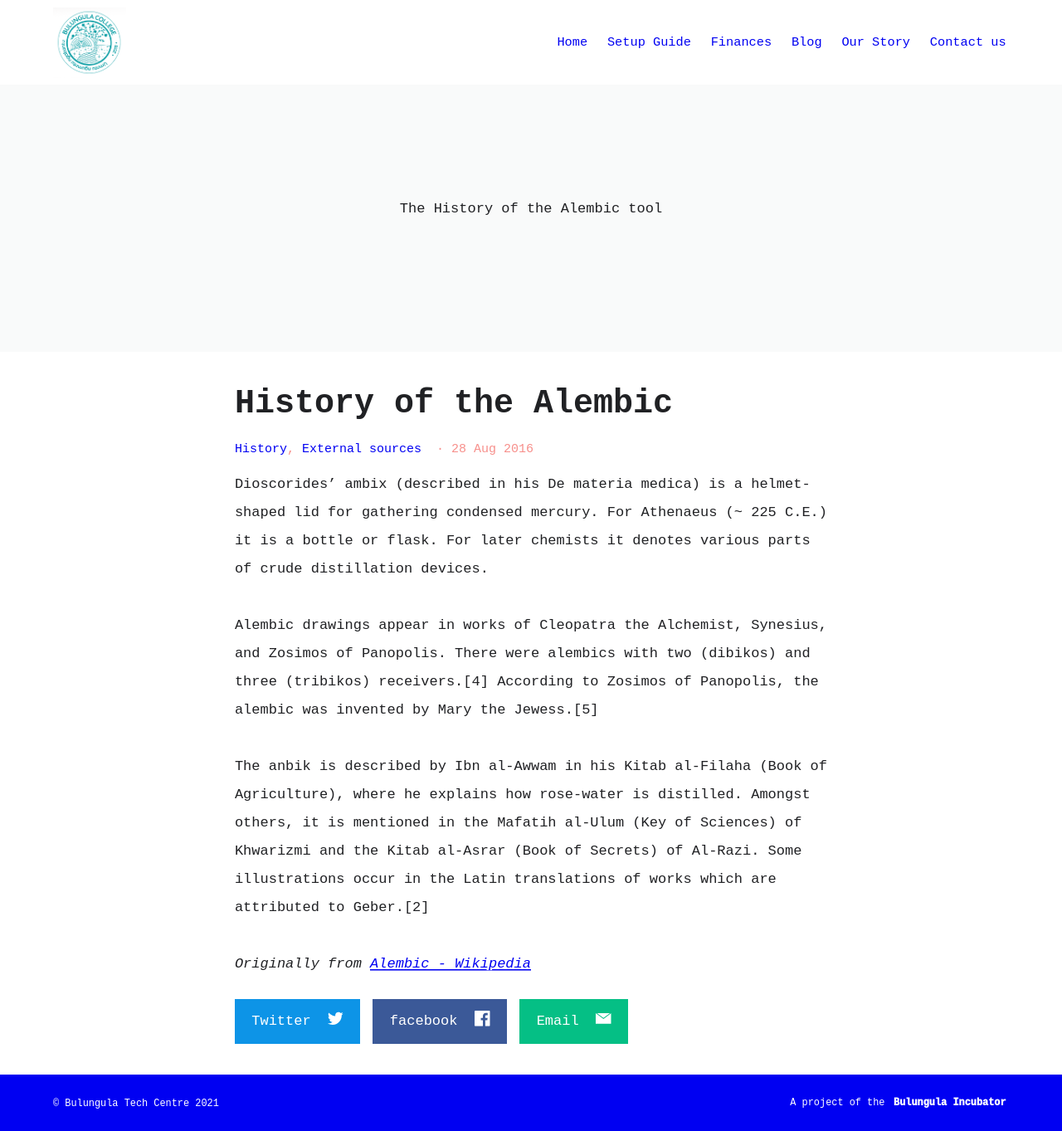
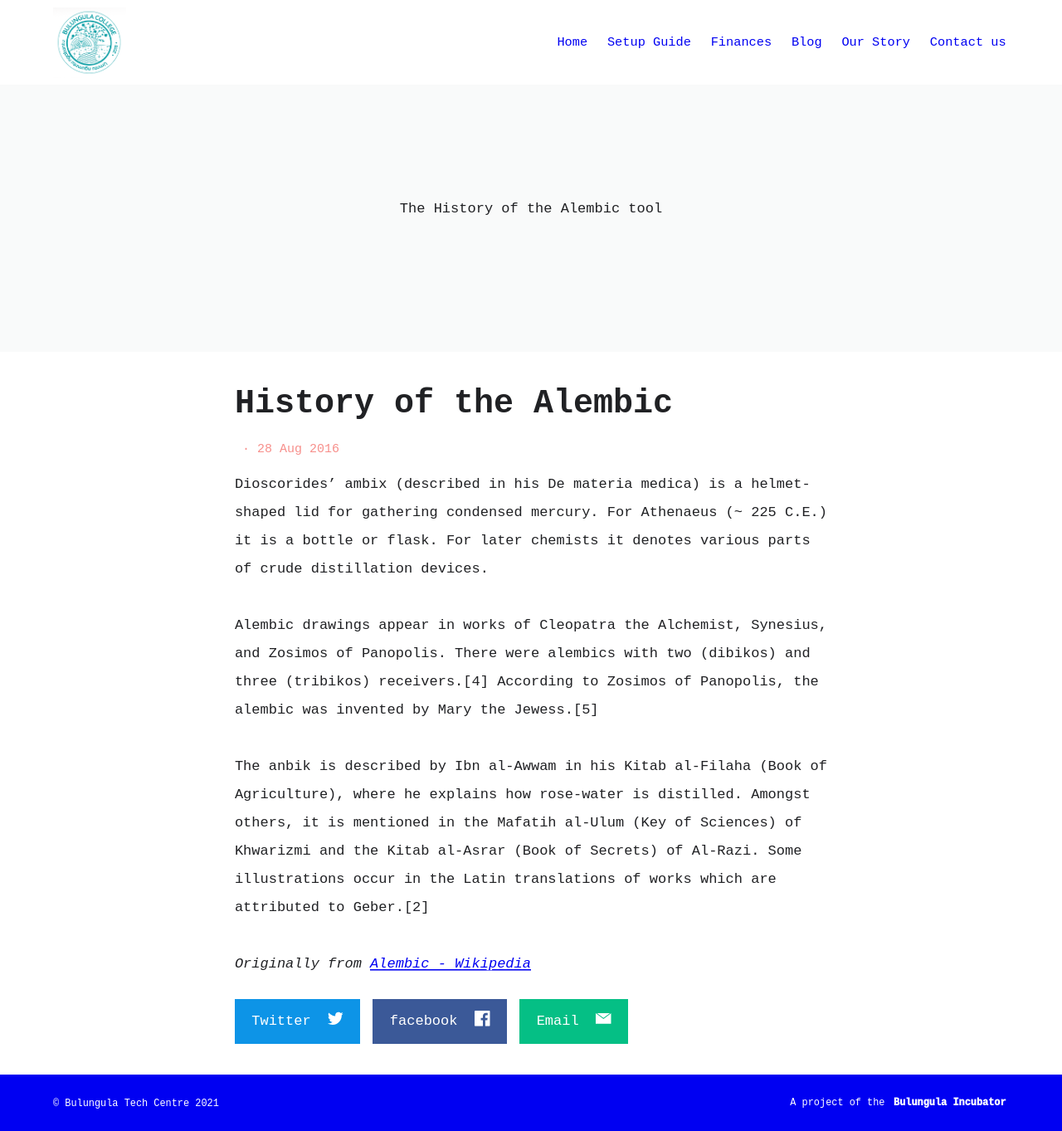
Before and after one commit to bulungula-tech-centre/bulungula-tech-centre, a Jekyll site: the page built from _posts/2016-08-28-example-post-two.md, in a window 1280 px wide. Shown: the whole page at 83% size. Built offline with Jekyll 4.4.1, drawn with Linux system fonts in a browser that asks for light colours.

Commit message:
Update 2016-08-28-example-post-two.md

```diff
--- a/_posts/2016-08-28-example-post-two.md
+++ b/_posts/2016-08-28-example-post-two.md
@@ -1,8 +1,6 @@
 ---
 title: History of the Alembic
 categories:
-- History
-- External sources
 feature_text: |
   The History of the Alembic tool
 ---
```
